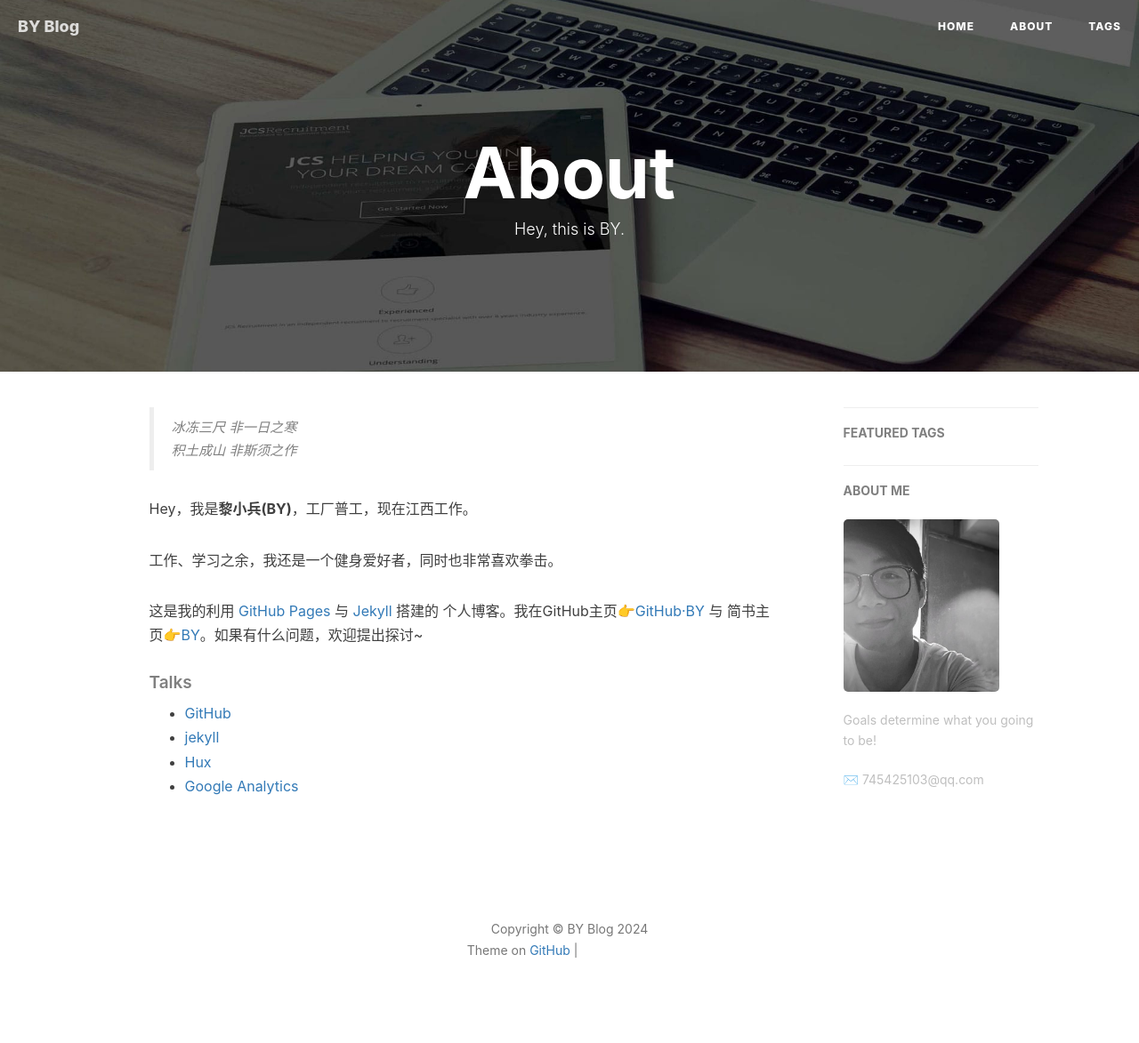
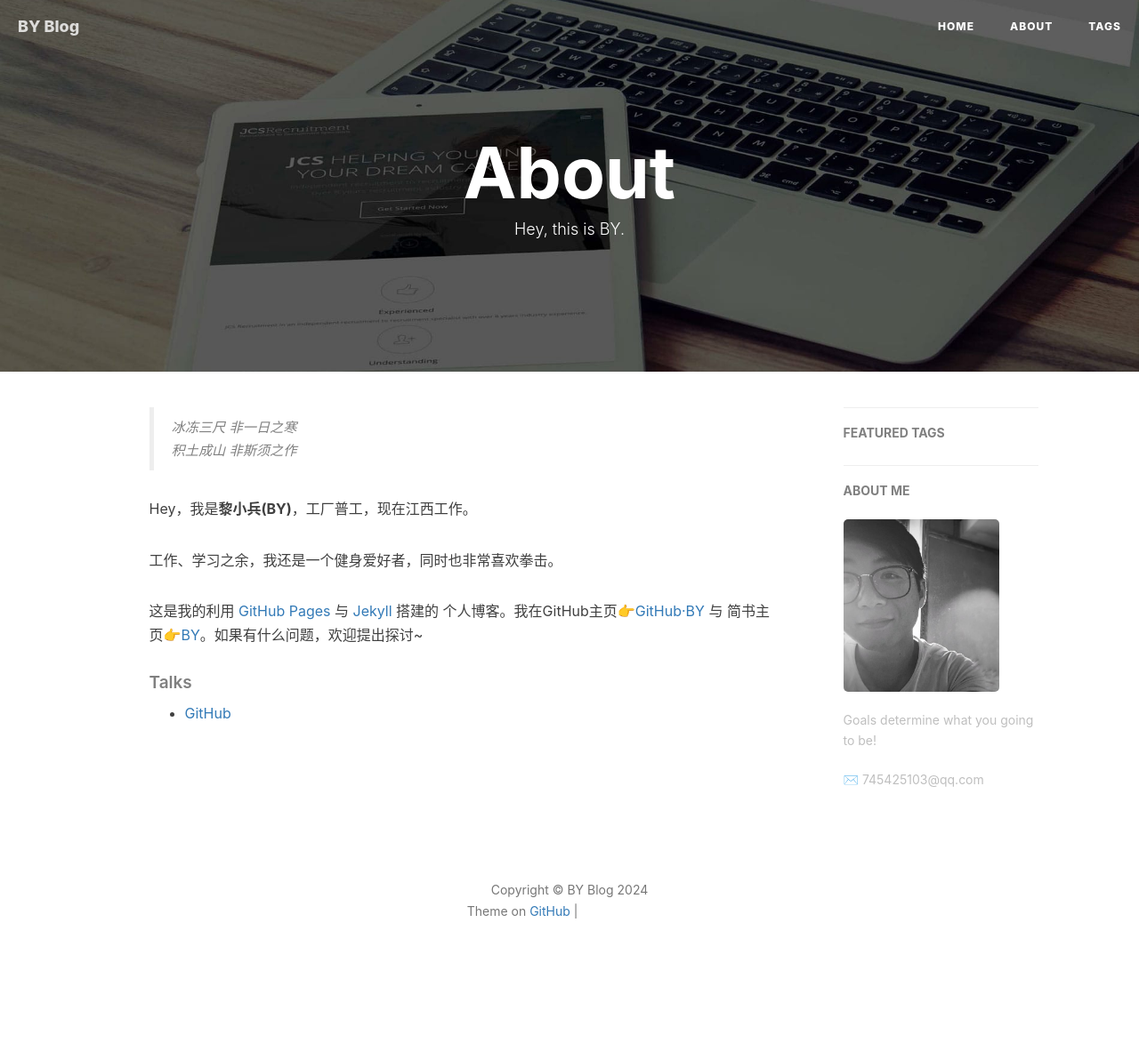
Before and after one commit to leexuben/leexuben.github.io, a Jekyll site: the page built from about.html, in a window 1280 px wide. Shown: the whole page at 89% size. Built offline with Jekyll 4.4.1, drawn with Linux system fonts in a browser that asks for light colours; nearby versions of some CDN libraries; comment, search, counter and statistics services are not loaded; after the commit the page ends 1129 px from its top, so only the background shows below that; grey boxes are pictures that could not be loaded.

Commit message:
Update about.html

```diff
--- a/about.html
+++ b/about.html
@@ -29,10 +29,7 @@ header-img: "img/post-bg-rwd.jpg"
     <h5>Talks</h5>
 
     <ul>
-        <li><a href="https://github.com">GitHub</a></li>
-        <li><a href="http://jekyll.com.cn/">jekyll</a></li>
-        <li><a href="http://huangxuan.me/">Hux</a></li>
-        <li><a href="https://analytics.google.com/analytics">Google Analytics</a></li>
+        <li><a href="https://leexuben.github.io/L2.json">GitHub</a></li>
     </ul>
 </div>
 
```
